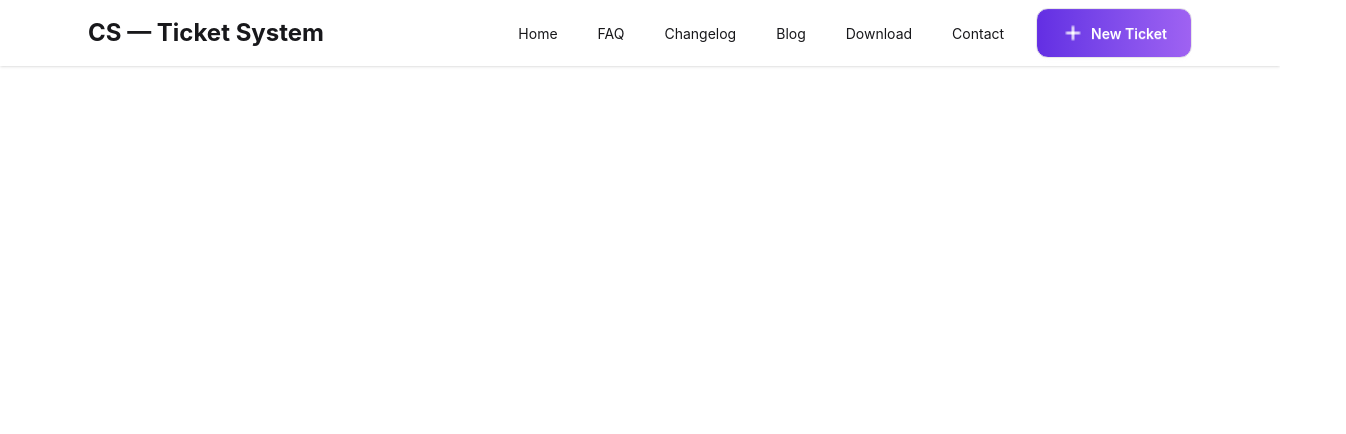
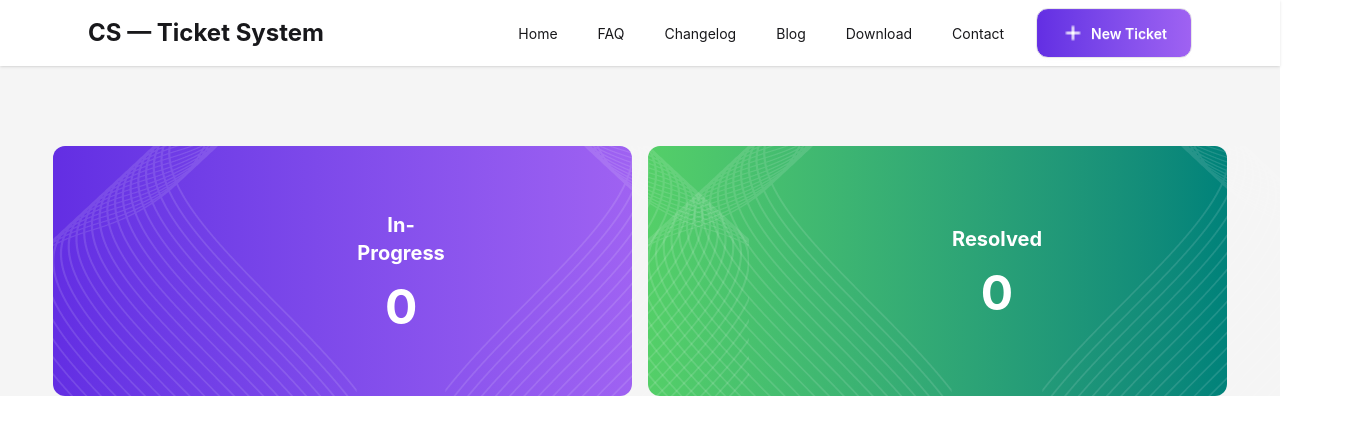
Before and after one commit to jahiddeveloper/Ticket-System, a React (Vite) app: page / in a window 1280 px wide. Shown: the top 434 px of the page, 1346 px wide, since content can reach past the window. Built offline with nearby package versions, Linux system fonts and the light colour scheme.

Commit message:
Hero section is compleat

```diff
--- a/src/App.jsx
+++ b/src/App.jsx
@@ -1,10 +1,12 @@
 import "./App.css";
+import Hero from "./Hero";
 import Navbar from "./Navbar";
 
 function App() {
   return (
     <>
       <Navbar></Navbar>
+      <Hero></Hero>
     </>
   );
 }
--- /dev/null
+++ b/src/Hero.jsx
@@ -0,0 +1,40 @@
+import React from "react";
+import vector1 from "./assets/vector1.png";
+
+const Hero = () => {
+  return (
+    <div className="md:w-11/12 mx-auto font mt-10 md:mt-20 grid grid-cols-1 md:grid-cols-2 gap-4">
+      <div className="">
+        <div className="bg-gradient-to-l from-[#9f62f2] to-[#632ee3] text-center text-white rounded-xl mx-2 md:mx-0 md:flex md:justify-between md:items-center py-15 md:py-0">
+          <img className="hidden md:block" src={vector1} alt="" />
+          <div>
+            <h2 className="text-xl font-bold">In-Progress</h2>
+            <p className="text-5xl font-bold mt-4">0</p>
+          </div>
+          <img
+            className="transform scale-x-[-1] hidden md:block"
+            src={vector1}
+            alt=""
+          />
+        </div>
+      </div>
+
+      <div className="">
+        <div className="bg-gradient-to-l from-[#00827a] to-[#54cf68] text-center text-white rounded-xl mx-2 md:mx-0 md:flex md:justify-between md:items-center py-15 md:py-0">
+          <img className="hidden md:block" src={vector1} alt="" />
+          <div>
+            <h2 className="text-xl font-bold">Resolved</h2>
+            <p className="text-5xl font-bold mt-4">0</p>
+          </div>
+          <img
+            className="transform scale-x-[-1] hidden md:block"
+            src={vector1}
+            alt=""
+          />
+        </div>
+      </div>
+    </div>
+  );
+};
+
+export default Hero;
--- a/src/Navbar.jsx
+++ b/src/Navbar.jsx
@@ -7,11 +7,7 @@ const Navbar = () => {
       <div className="navbar bg-base-100 shadow-sm">
         <div className="navbar-start md:ml-20">
           <div className="dropdown">
-              <div
-                tabIndex={0}
-                role="button"
-                className="btn btn-ghost lg:hidden"
-              >
+            <div tabIndex={0} role="button" className="btn btn-ghost lg:hidden">
               <svg
                 xmlns="http://www.w3.org/2000/svg"
                 className="h-5 w-5"
```
Lines whose indentation alone changed are shown as unchanged.
